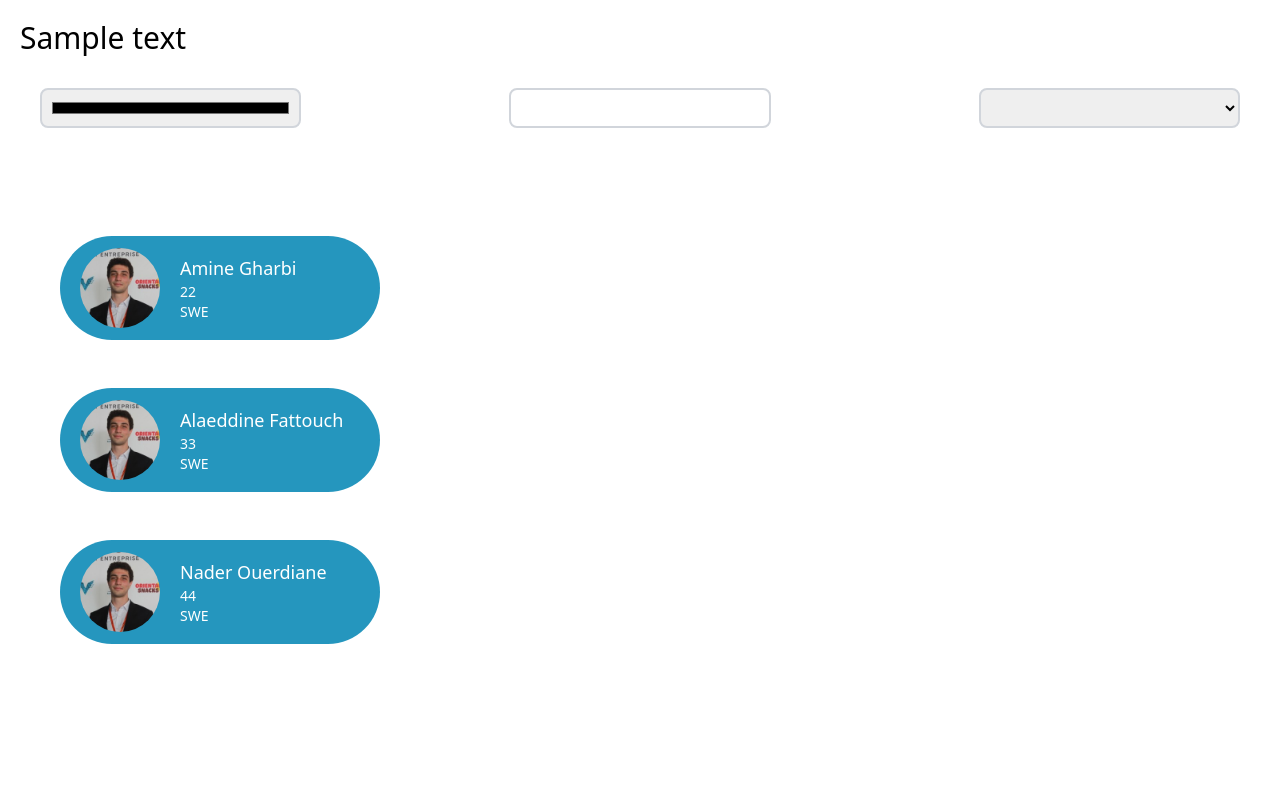
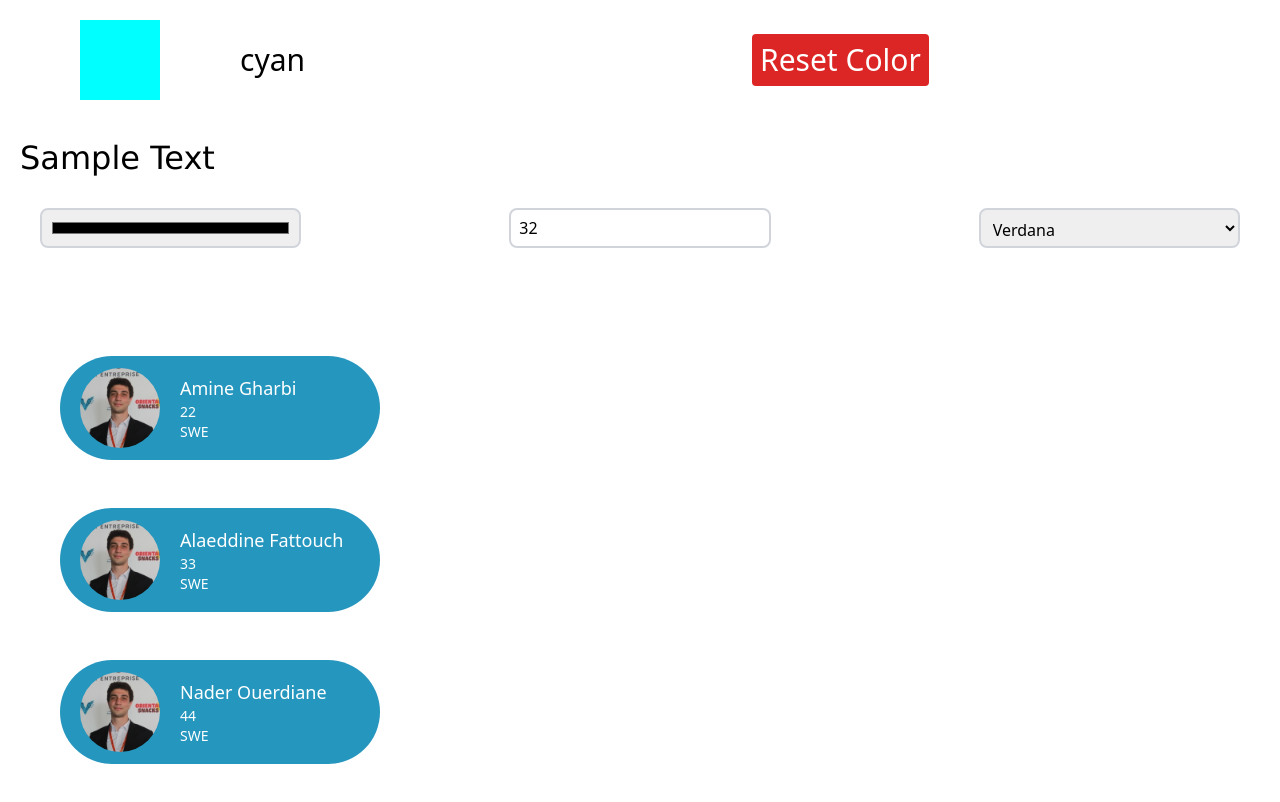
Before and after one commit to gharbiamine/angularGL4, an Angular app: page / in a window 1280 px wide. Shown: the top 802 px of the page. Built offline with nearby package versions, Linux system fonts and the light colour scheme.

Commit message:
minor changes + rainbow directive

```diff
--- a/src/app/app.component.html
+++ b/src/app/app.component.html
@@ -1,2 +1,3 @@
-<!-- <app-color-div></app-color-div> -->
+<app-color-div></app-color-div>
+<app-word-similator></app-word-similator>
 <app-cv></app-cv>
--- a/src/app/app.module.ts
+++ b/src/app/app.module.ts
@@ -10,7 +10,8 @@ import { DetailComponent } from './components/cv/detail/detail.component';
 import { ListComponent } from './components/cv/list/list.component';
 import { CvComponent } from './pages/cv/cv.component';
 import { ItemComponent } from './components/cv/item/item.component';
-import { RainbowComponent } from './components/rainbow/rainbow.component';
+import { WordSimilatorComponent } from './components/word-similator/word-similator.component';
+import { RainbowDirective } from './directives/rainbow.directive';
 
 @NgModule({
   declarations: [
@@ -21,7 +22,8 @@ import { RainbowComponent } from './components/rainbow/rainbow.component';
     ListComponent,
     CvComponent,
     ItemComponent,
-    RainbowComponent,
+    WordSimilatorComponent,
+    RainbowDirective,
   ],
   imports: [BrowserModule, AppRoutingModule, FormsModule],
   providers: [],
--- a/src/app/components/color-div/color-div.component.html
+++ b/src/app/components/color-div/color-div.component.html
@@ -1,6 +1,7 @@
 <div class="flex gap-20 items-center text-3xl px-20 py-5">
   <div class="h-20 w-20" [style.backgroundColor]="color"></div>
   <input
+    appRainbow
     [(ngModel)]="color"
     shadow
     appearance-none
@@ -8,10 +9,7 @@
     w-full
     py-2
     px-2
-    text-gray-700
     leading-tight
-    focus:outline-none
-    focus:shadow-outline
     placeholder="Type a color"
   />
   <button
--- a/src/app/components/cv/item/item.component.html
+++ b/src/app/components/cv/item/item.component.html
@@ -1,7 +1,4 @@
 <div
-  [ngClass]="{
-    'hover:bg-lightgray hover:scale-105 cursor-pointer': isHoverable
-  }"
   class="flex gap-5 transition-all items-center m-5 px-5 py-3 w-80 bg-[#2596be] rounded-full"
   (click)="selectPerson()"
 >
--- a/src/app/components/cv/item/item.component.ts
+++ b/src/app/components/cv/item/item.component.ts
@@ -7,23 +7,12 @@ import { Person } from 'src/app/cv/model/person.model';
   styleUrls: ['./item.component.css'],
 })
 export class ItemComponent implements OnInit {
-  public hovered: boolean;
-  @Input() isHoverable = false;
   @Input() person: Person | undefined;
   @Output() sendPerson = new EventEmitter();
-  constructor() {
-    this.hovered = false;
-  }
+  constructor() {}
 
   ngOnInit(): void {}
 
-  onMouseEnter() {
-    this.hovered = true;
-  }
-
-  onMouseLeave() {
-    this.hovered = false;
-  }
   selectPerson() {
     this.sendPerson.emit(this.person);
   }
--- a/src/app/components/cv/list/list.component.html
+++ b/src/app/components/cv/list/list.component.html
@@ -3,7 +3,6 @@
   <app-item
     class="w-max"
     (sendPerson)="forwardPerson($event)"
-    [isHoverable]="true"
     [person]="person"
     *ngFor="let person of people"
   ></app-item>
--- a/src/app/components/rainbow/rainbow.component.ts
+++ /dev/null
@@ -1,15 +0,0 @@
-import { Component, OnInit } from '@angular/core';
-
-@Component({
-  selector: 'app-rainbow',
-  templateUrl: './rainbow.component.html',
-  styleUrls: ['./rainbow.component.css'],
-})
-export class RainbowComponent implements OnInit {
-  color: '#ffffff' | undefined;
-  fontFamily: 'Times New Roman' | undefined;
-  fontSize: 32 | undefined;
-  constructor() {}
-
-  ngOnInit(): void {}
-}
--- a/src/app/components/rainbow/rainbow.component.html
+++ b/src/app/components/word-similator/word-similator.component.html
@@ -7,7 +7,18 @@
       'font-size': fontSize + 'px'
     }"
   >
-    Sample text
+    <input
+      [(ngModel)]="text"
+      shadow
+      appearance-none
+      border-rounded
+      w-full
+      py-2
+      px-2
+      leading-tight
+      focus:outline-none
+      focus:shadow-outline
+    />
   </div>
   <div class="flex gap-52 items-center m-5 px-5 py-3 w-100">
     <input
--- /dev/null
+++ b/src/app/components/word-similator/word-similator.component.ts
@@ -0,0 +1,21 @@
+import { Component, OnInit } from '@angular/core';
+
+@Component({
+  selector: 'app-word-similator',
+  templateUrl: './word-similator.component.html',
+  styleUrls: ['./word-similator.component.css'],
+})
+export class WordSimilatorComponent implements OnInit {
+  text: string;
+  color: string;
+  fontFamily: string;
+  fontSize: number;
+  constructor() {
+    this.text = 'Sample Text';
+    this.color = 'black';
+    this.fontFamily = 'Verdana';
+    this.fontSize = 32;
+  }
+
+  ngOnInit(): void {}
+}
--- /dev/null
+++ b/src/app/directives/rainbow.directive.ts
@@ -0,0 +1,27 @@
+import { Directive, HostBinding, HostListener, Input } from '@angular/core';
+
+@Directive({
+  selector: '[appRainbow]',
+})
+export class RainbowDirective {
+  @HostBinding('style.color') color: string;
+  @HostBinding('style.borderColor') bordercolor: string;
+
+  constructor() {
+    this.color = '#000000';
+    this.bordercolor = '#000000';
+  }
+  getRandomColor(): string {
+    return (
+      '#' +
+      Math.floor(Math.random() * 16777215)
+        .toString(16)
+        .padStart(6, '0')
+        .toUpperCase()
+    );
+  }
+
+  @HostListener('keyup') changeColor() {
+    this.color = this.getRandomColor();
+  }
+}
--- a/src/app/pages/cv/cv.component.html
+++ b/src/app/pages/cv/cv.component.html
@@ -1,4 +1,3 @@
-<app-rainbow></app-rainbow>
 <div class="flex gap-52 items-center m-5 px-5 py-3 w-100">
   <app-list (forwardedPerson)="catchPerson($event)"></app-list>
   <app-detail
```
Also changed, not shown: src/app/components/word-similator/word-similator.component.css (added).
